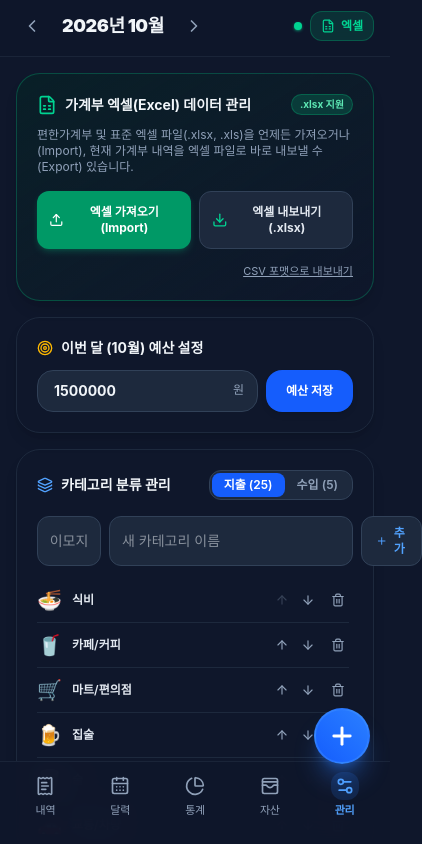
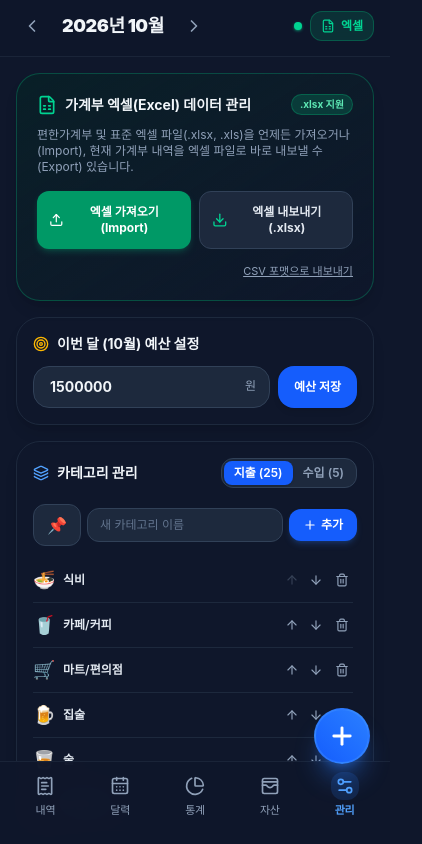
Before and after one commit to Yongseok1991/akija, a React (Vite) app: page / in a window 390 px wide. Both pictures are taken after a click on the button "관리". Shown: the top 844 px of the page, 422 px wide, since content can reach past the window. Built offline with nearby package versions, Linux system fonts and the light colour scheme; no server answers; the database is empty.

Commit message:
fix: prevent category input row from clipping on mobile screens

```diff
--- a/src/components/settings/SettingsView.tsx
+++ b/src/components/settings/SettingsView.tsx
@@ -223,7 +223,7 @@ export const SettingsView: React.FC = () => {
       </div>
 
       {/* 2. Monthly Budget Card */}
-      <div className="bg-slate-850/90 border border-slate-800 rounded-3xl p-5 shadow-lg space-y-3">
+      <div className="bg-slate-850/90 border border-slate-800 rounded-3xl p-4 sm:p-5 shadow-lg space-y-3">
         <div className="flex items-center gap-2">
           <Target className="w-4 h-4 text-amber-400" />
           <h3 className="font-bold text-slate-100 text-sm">
@@ -232,7 +232,7 @@ export const SettingsView: React.FC = () => {
         </div>
 
         <form onSubmit={handleSaveBudget} className="flex gap-2">
-          <div className="relative flex-1">
+          <div className="relative flex-1 min-w-0">
             <input
               type="number"
               value={budgetInput}
@@ -244,7 +244,7 @@ export const SettingsView: React.FC = () => {
           </div>
           <button
             type="submit"
-            className="px-5 py-2.5 bg-blue-600 hover:bg-blue-500 text-white font-bold text-xs rounded-2xl shadow-md active:scale-95 transition-all flex items-center gap-1"
+            className="shrink-0 px-4 py-2.5 bg-blue-600 hover:bg-blue-500 text-white font-bold text-xs rounded-2xl shadow-md active:scale-95 transition-all flex items-center gap-1"
           >
             {budgetSuccess ? <Check className="w-4 h-4" /> : null}
             <span>{budgetSuccess ? '저장됨' : '예산 저장'}</span>
@@ -253,19 +253,19 @@ export const SettingsView: React.FC = () => {
       </div>
 
       {/* 3. Category Management */}
-      <div className="bg-slate-850/90 border border-slate-800 rounded-3xl p-5 shadow-lg space-y-3">
-        <div className="flex items-center justify-between">
-          <div className="flex items-center gap-2">
-            <Layers className="w-4 h-4 text-blue-400" />
-            <h3 className="font-bold text-slate-100 text-sm">카테고리 분류 관리</h3>
+      <div className="bg-slate-850/90 border border-slate-800 rounded-3xl p-4 sm:p-5 shadow-lg space-y-3">
+        <div className="flex items-center justify-between gap-2">
+          <div className="flex items-center gap-2 min-w-0">
+            <Layers className="w-4 h-4 text-blue-400 shrink-0" />
+            <h3 className="font-bold text-slate-100 text-sm truncate">카테고리 관리</h3>
           </div>
 
-          <div className="flex bg-slate-800 p-0.5 rounded-xl border border-slate-700 text-xs">
+          <div className="flex bg-slate-800 p-0.5 rounded-xl border border-slate-700 text-xs shrink-0">
             <button
               type="button"
               onClick={() => setCatTab('expense')}
-              className={`px-3 py-1 rounded-lg font-semibold transition-all ${
-                catTab === 'expense' ? 'bg-blue-600 text-white' : 'text-slate-400'
+              className={`px-2.5 py-1 rounded-lg font-semibold transition-all ${
+                catTab === 'expense' ? 'bg-blue-600 text-white shadow-sm' : 'text-slate-400'
               }`}
             >
               지출 ({categories.filter((c) => c.type === 'expense').length})
@@ -273,8 +273,8 @@ export const SettingsView: React.FC = () => {
             <button
               type="button"
               onClick={() => setCatTab('income')}
-              className={`px-3 py-1 rounded-lg font-semibold transition-all ${
-                catTab === 'income' ? 'bg-blue-600 text-white' : 'text-slate-400'
+              className={`px-2.5 py-1 rounded-lg font-semibold transition-all ${
+                catTab === 'income' ? 'bg-blue-600 text-white shadow-sm' : 'text-slate-400'
               }`}
             >
               수입 ({categories.filter((c) => c.type === 'income').length})
@@ -282,27 +282,29 @@ export const SettingsView: React.FC = () => {
           </div>
         </div>
 
-        {/* Add New Category Form */}
-        <form onSubmit={handleAddCategory} className="flex gap-2 pt-1">
+        {/* Add New Category Form (모바일 가로 짤림 방지: min-w-0, shrink-0 적용) */}
+        <form onSubmit={handleAddCategory} className="flex items-center gap-1.5 pt-1 w-full">
           <input
             type="text"
             value={newCatIcon}
             onChange={(e) => setNewCatIcon(e.target.value)}
-            placeholder="이모지"
-            className="w-16 px-2 py-2 text-center bg-slate-800 border border-slate-700 rounded-xl text-slate-100 text-sm focus:outline-none focus:border-blue-500"
+            placeholder="📌"
+            maxLength={2}
+            className="w-12 shrink-0 px-1 py-2 text-center bg-slate-800 border border-slate-700 rounded-xl text-slate-100 text-base focus:outline-none focus:border-blue-500 placeholder:text-slate-500"
+            title="이모지 입력"
           />
           <input
             type="text"
             value={newCatName}
             onChange={(e) => setNewCatName(e.target.value)}
             placeholder="새 카테고리 이름"
-            className="flex-1 px-3 py-2 bg-slate-800 border border-slate-700 rounded-xl text-slate-100 text-sm focus:outline-none focus:border-blue-500"
+            className="flex-1 min-w-0 px-3 py-2 bg-slate-800 border border-slate-700 rounded-xl text-slate-100 text-xs focus:outline-none focus:border-blue-500 placeholder:text-slate-500"
           />
           <button
             type="submit"
-            className="px-3.5 py-2 bg-slate-800 hover:bg-slate-750 text-blue-400 border border-slate-700 rounded-xl font-bold text-xs flex items-center gap-1 active:scale-95"
+            className="shrink-0 px-3.5 py-2 bg-blue-600 hover:bg-blue-500 text-white rounded-xl font-bold text-xs flex items-center justify-center gap-1 active:scale-95 transition-all shadow-md shadow-blue-500/20"
           >
-            <Plus className="w-4 h-4" />
+            <Plus className="w-3.5 h-3.5" />
             <span>추가</span>
           </button>
         </form>
@@ -310,13 +312,13 @@ export const SettingsView: React.FC = () => {
         {/* Categories List & Reordering */}
         <div className="max-h-64 overflow-y-auto divide-y divide-slate-800 pr-1">
           {filteredCategories.map((cat, idx) => (
-            <div key={cat.id} className="flex items-center justify-between py-2 group">
-              <div className="flex items-center gap-2.5">
-                <span className="text-xl">{cat.icon}</span>
-                <span className="text-xs font-semibold text-slate-200">{cat.name}</span>
+            <div key={cat.id} className="flex items-center justify-between py-2 group gap-2">
+              <div className="flex items-center gap-2 min-w-0 flex-1">
+                <span className="text-lg shrink-0">{cat.icon}</span>
+                <span className="text-xs font-semibold text-slate-200 truncate">{cat.name}</span>
               </div>
 
-              <div className="flex items-center gap-1">
+              <div className="flex items-center gap-0.5 shrink-0">
                 <button
                   type="button"
                   onClick={() => handleMoveCat(cat.id, 'up')}
@@ -342,7 +344,7 @@ export const SettingsView: React.FC = () => {
                       deleteCategory(cat.id)
                     }
                   }}
-                  className="p-1 text-slate-400 hover:text-rose-400 ml-1"
+                  className="p-1 text-slate-400 hover:text-rose-400 ml-0.5"
                   title="삭제"
                 >
                   <Trash2 className="w-3.5 h-3.5" />
```
